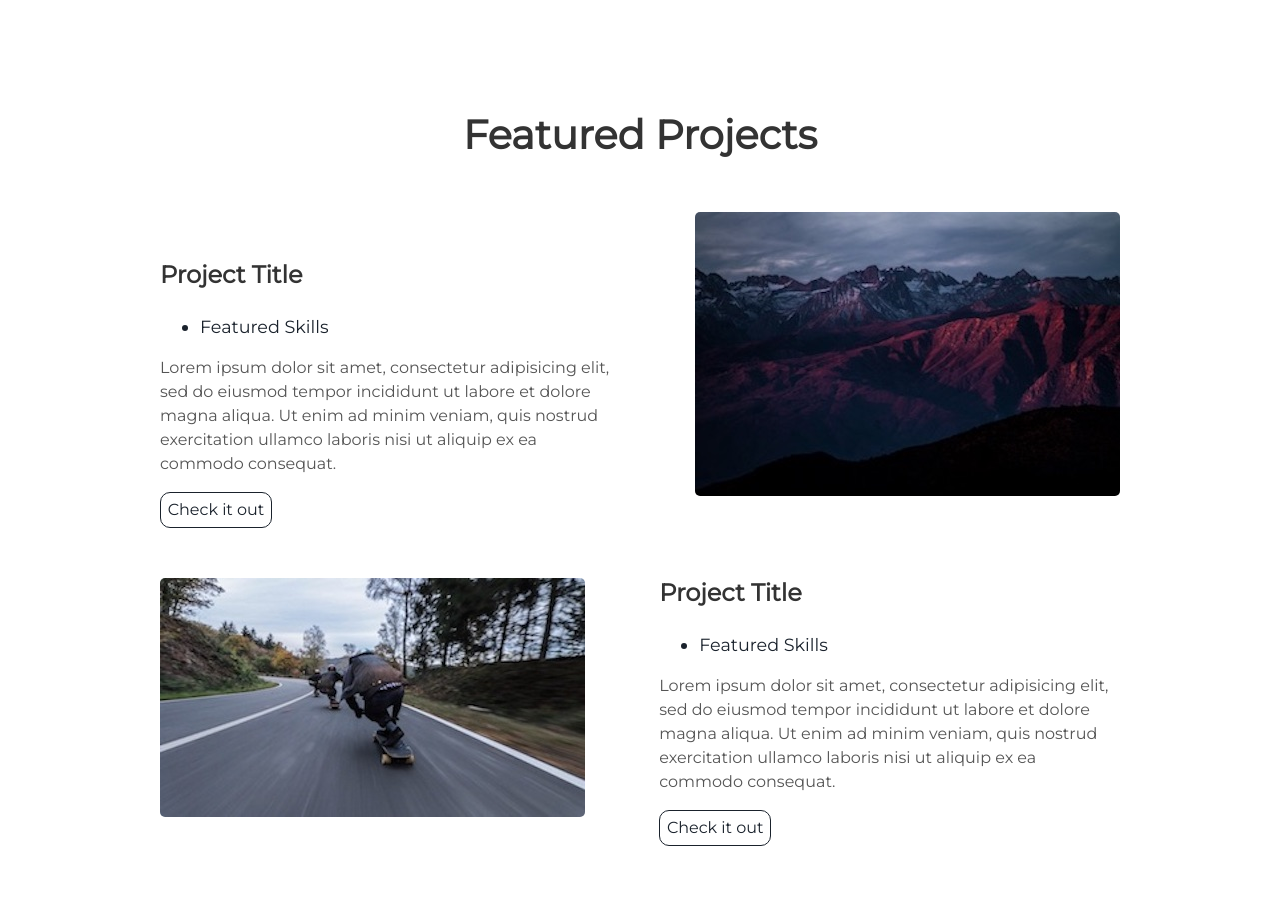
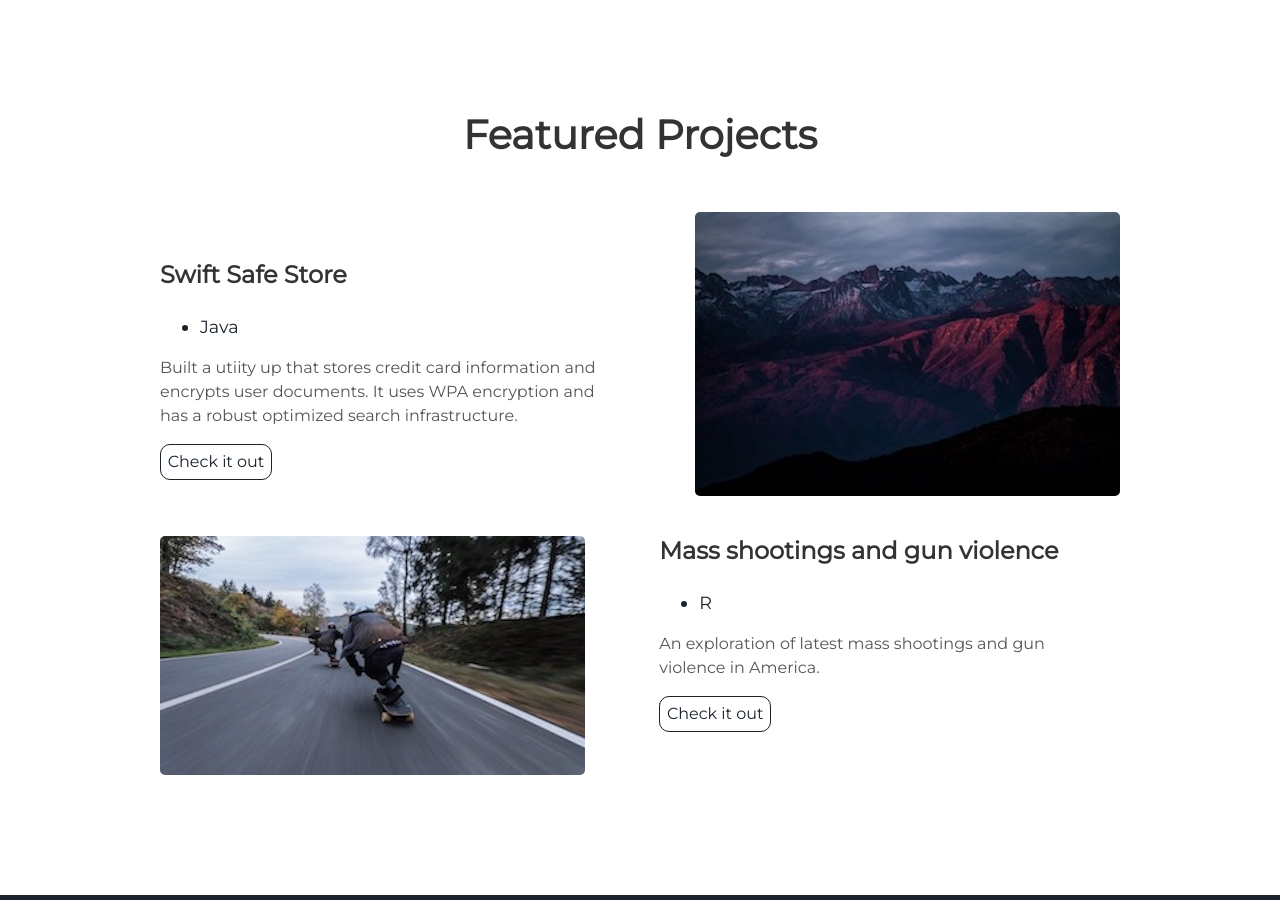
Before and after one commit to devytechie/devytechie.github.io, a Jekyll site: the page built from index.html, in a window 1280 px wide and 900 px high, scrolled down 1554 px. Built offline with Jekyll 4.4.1, drawn with Linux system fonts in a browser that asks for light colours.

Commit message:
more content

```diff
--- a/_includes/projects.html
+++ b/_includes/projects.html
@@ -6,11 +6,11 @@
     <img alt="mountains" src="{{ "/assets/img/mountains.jpg" | prepend: site.baseurl }}" />
   </div>
   <div class="contents">
-    <h3> Project Title </h3>
+    <h3> Swift Safe Store </h3>
     <ul>
-      <li> Featured Skills</li>
+      <li> Java</li>
     </ul>
-    <p>Lorem ipsum dolor sit amet, consectetur adipisicing elit, sed do eiusmod tempor incididunt ut labore et dolore magna aliqua. Ut enim ad minim veniam, quis nostrud exercitation ullamco laboris nisi ut aliquip ex ea commodo consequat.</p>
+    <p>Built a utiity up that stores credit card information and encrypts user documents. It uses WPA encryption and has a robust optimized search infrastructure.</p>
     <a class="project-link" href="#">Check it out</a>
   </div>
 </div>
@@ -19,11 +19,11 @@
     <img alt="mountains" src="{{ "/assets/img/skate.jpg" | prepend: site.baseurl }}" />
   </div>
   <div class="contents-right">
-    <h3> Project Title </h3>
+    <h3> Mass shootings and gun violence </h3>
     <ul>
-      <li> Featured Skills</li>
+      <li> R</li>
     </ul>
-    <p>Lorem ipsum dolor sit amet, consectetur adipisicing elit, sed do eiusmod tempor incididunt ut labore et dolore magna aliqua. Ut enim ad minim veniam, quis nostrud exercitation ullamco laboris nisi ut aliquip ex ea commodo consequat.</p>
+    <p>An exploration of latest mass shootings and gun violence in America.</p>
     <a class="project-link" href="#">Check it out</a>
   </div>
 </div>
```
